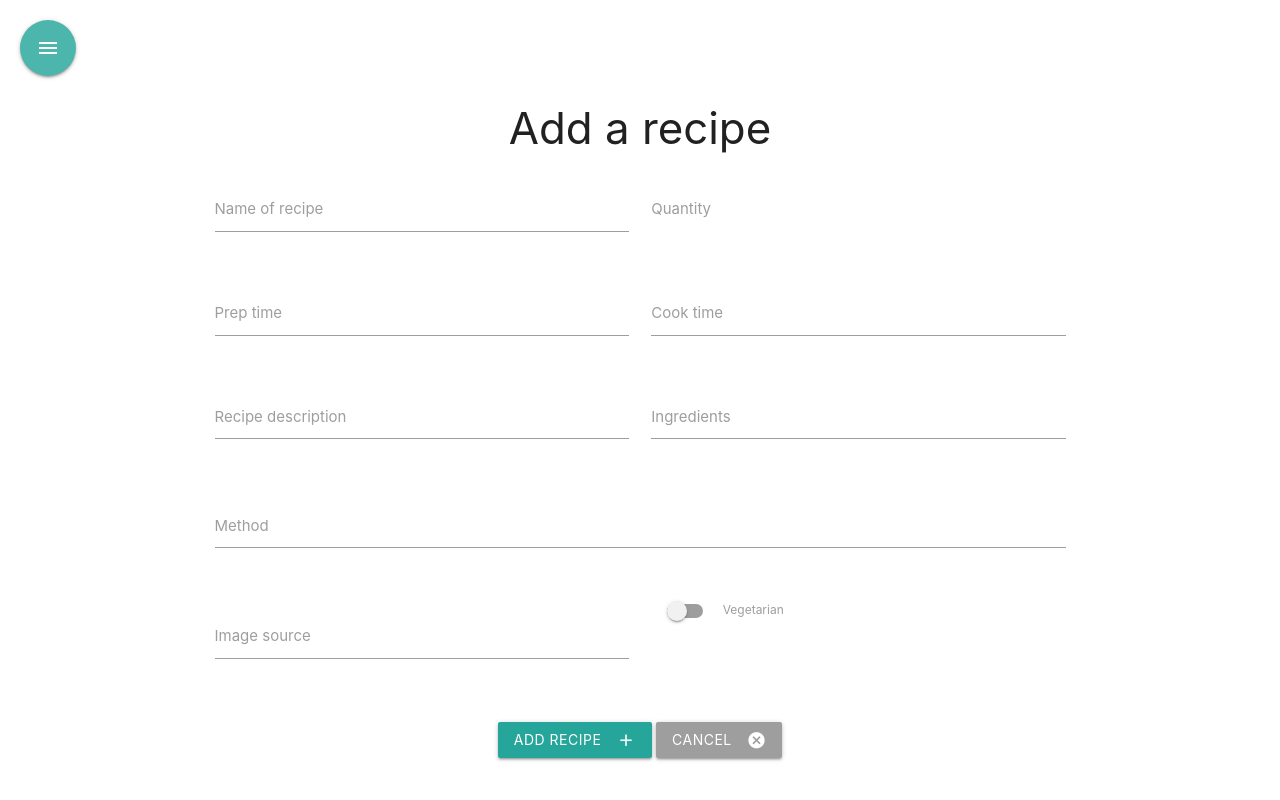
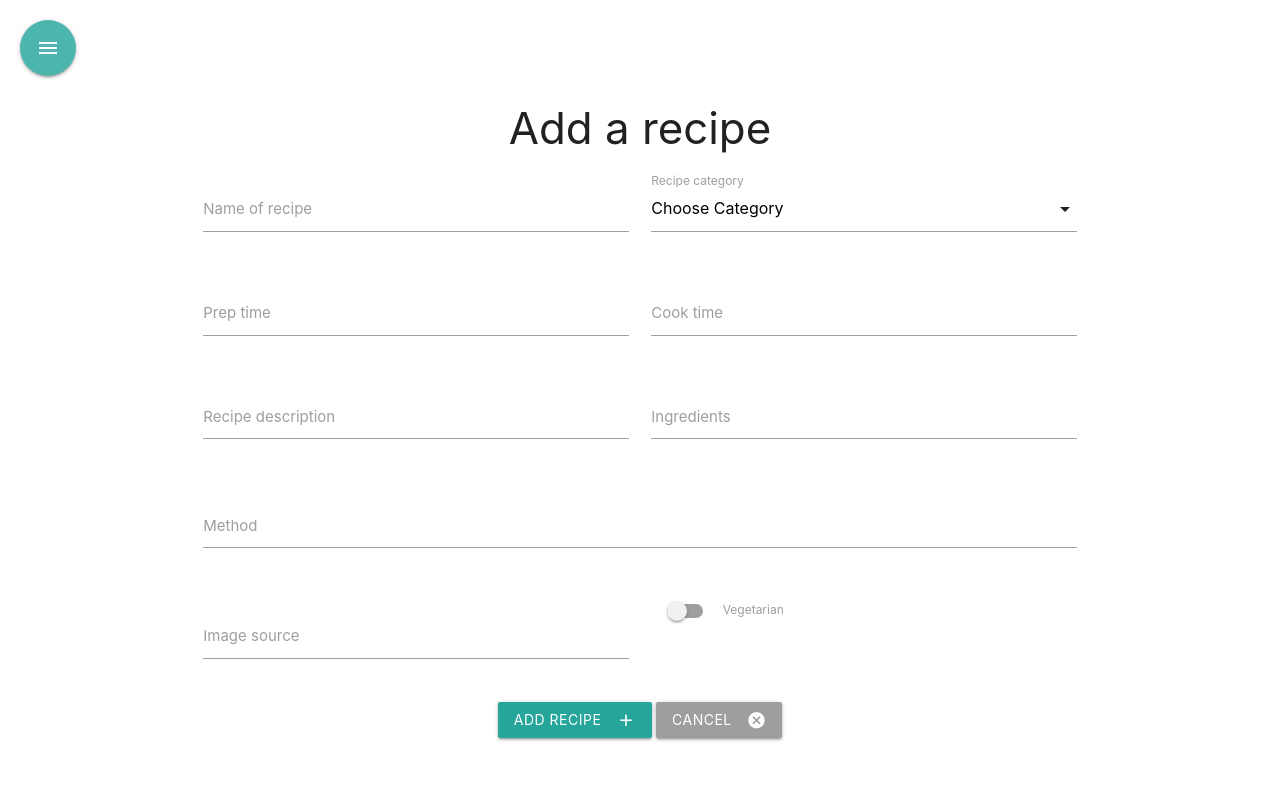
Before and after one commit to Code-Institute-Submissions/myCookbook-3, a Flask app: page /add_recipe in a window 1280 px wide. Run offline with Flask 2, Linux system fonts and the light colour scheme; data that the repository does not hold is empty; some libraries are stand-ins or nearby versions.

Commit message:
fixed categories for adding and editing recipes

```diff
--- a/app.py
+++ b/app.py
@@ -30,7 +30,7 @@ def get_recipes():
 
 @app.route('/get_full_recipe/<recipe_id>')
 def get_full_recipe(recipe_id):
-    return render_template("full_recipe.html", recipe=mongo.db.recipes.find_one({"_id": ObjectId(recipe_id)}))
+    return render_template("full_recipe.html", recipe=mongo.db.recipes.find_one({"_id": ObjectId(recipe_id)}), categories=mongo.db.categories.find())
 
 @app.route('/add_item')
 def add_item():
@@ -38,7 +38,7 @@ def add_item():
 
 @app.route('/add_recipe')
 def add_recipe():
-    return render_template("add_recipe.html")
+    return render_template("add_recipe.html", categories=mongo.db.categories.find())
 
 @app.route('/insert_item', methods=['POST'])
 def insert_item():
@@ -60,7 +60,8 @@ def edit_item(item_id):
 @app.route('/edit_recipe/<recipe_id>')
 def edit_recipe(recipe_id):
     the_recipe = mongo.db.recipes.find_one({"_id": ObjectId(recipe_id)})
-    return render_template("edit_recipe.html", recipe=the_recipe)
+    all_categories = mongo.db.categories.find()
+    return render_template("edit_recipe.html", recipe=the_recipe, categories=all_categories)
 
 @app.route('/delete_item/<item_id>')
 def delete_item(item_id):
@@ -84,6 +85,7 @@ def update_recipe(recipe_id):
     recipes.update( {'_id': ObjectId(recipe_id)},
     {
         'recipe_name':request.form.get('recipe_name'),
+        'category':request.form.get('category'),
         'prep_time':request.form.get('prep_time'),
         'cook_time': request.form.get('cook_time'),
         'recipe_desc': request.form.get('recipe_desc'),
--- a/templates/add_recipe.html
+++ b/templates/add_recipe.html
@@ -2,22 +2,22 @@
 
 <div class="container">
 <h3 class="center">Add a recipe</h3>
-<div class="row">
+<!--<div class="row">-->
     <form action="{{ url_for('insert_recipe') }}" method="POST" class="col s12">
         <div class="row">
             <div class="input-field col s6">
-            <!--<i class="material-icons prefix">add_shopping_cart</i>-->
                 <input id="recipe_name" name="recipe_name" type="text" class="validate">
                 <label for="recipe_name">Name of recipe</label>
             </div>
             <div class="input-field col s6">
-            <select id="quantity" name="item_quantity">
+                <select id="category" name="category">
                 <option value="" disabled selected>Choose Category</option>
                         {% for cat in categories %}
                         <option value="{{cat.category_name}}">{{cat.category_name}}</option>
                         {% endfor %}
                 </select>
-            <label>Quantity</label>
+                <label>Recipe category</label>
+
             </div>
         </div>
         <div class="row">
@@ -63,7 +63,7 @@
 
             </div>
         </div>
-</div>
+<!--</div>-->
 <div class="row add_can_btns">
     <button class="btn waves-effect waves-light" type="submit" name="action">Add recipe
         <i class="material-icons right">add</i>
--- a/templates/base.html
+++ b/templates/base.html
@@ -43,6 +43,10 @@
             $('.sidenav').sidenav();
         });
 
+        $(document).ready(function(){
+            $('select').formSelect();
+        });
+
         document.addEventListener('DOMContentLoaded', function() {
             var elems = document.querySelectorAll('.sidenav');
             var instances = M.Sidenav.init(elems, options);
--- a/templates/edit_recipe.html
+++ b/templates/edit_recipe.html
@@ -19,7 +19,7 @@
                     <option value="{{cat.category_name}}">{{cat.category_name}}</option>
                     {% endfor %}
             </select>
-            <label>Quantity</label>
+            <label>Category</label>
         </div>
       </div>
 
--- a/templates/full_recipe.html
+++ b/templates/full_recipe.html
@@ -15,6 +15,7 @@
         </div>
 
     </div>
+
     <div class="row">
         <div class="center col s6">
             <img class="img_resize" src="{{ recipe.image }}"></img>
--- a/templates/recipes.html
+++ b/templates/recipes.html
@@ -25,6 +25,7 @@
                 </div>
                 <div class="center col s3">
 
+                        <p><strong>{{ r.category }}</strong></p>
                         <p id="prep_para"><strong>Prep time:</strong> {{r.prep_time}} minutes</p>
                         <p><strong>Cook time:</strong> {{r.cook_time}} minutes</p>
                         <p>
```
Lines whose indentation alone changed are shown as unchanged.
